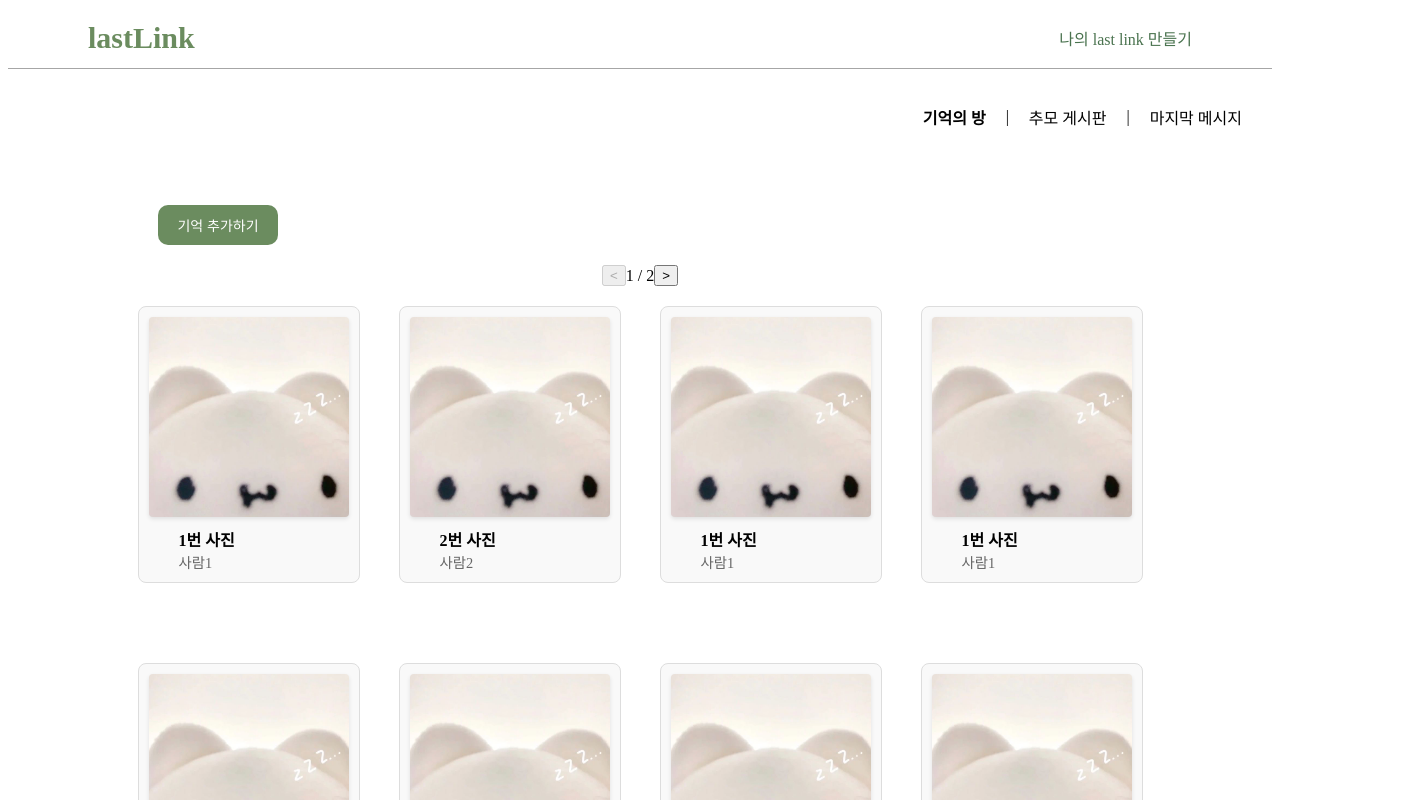
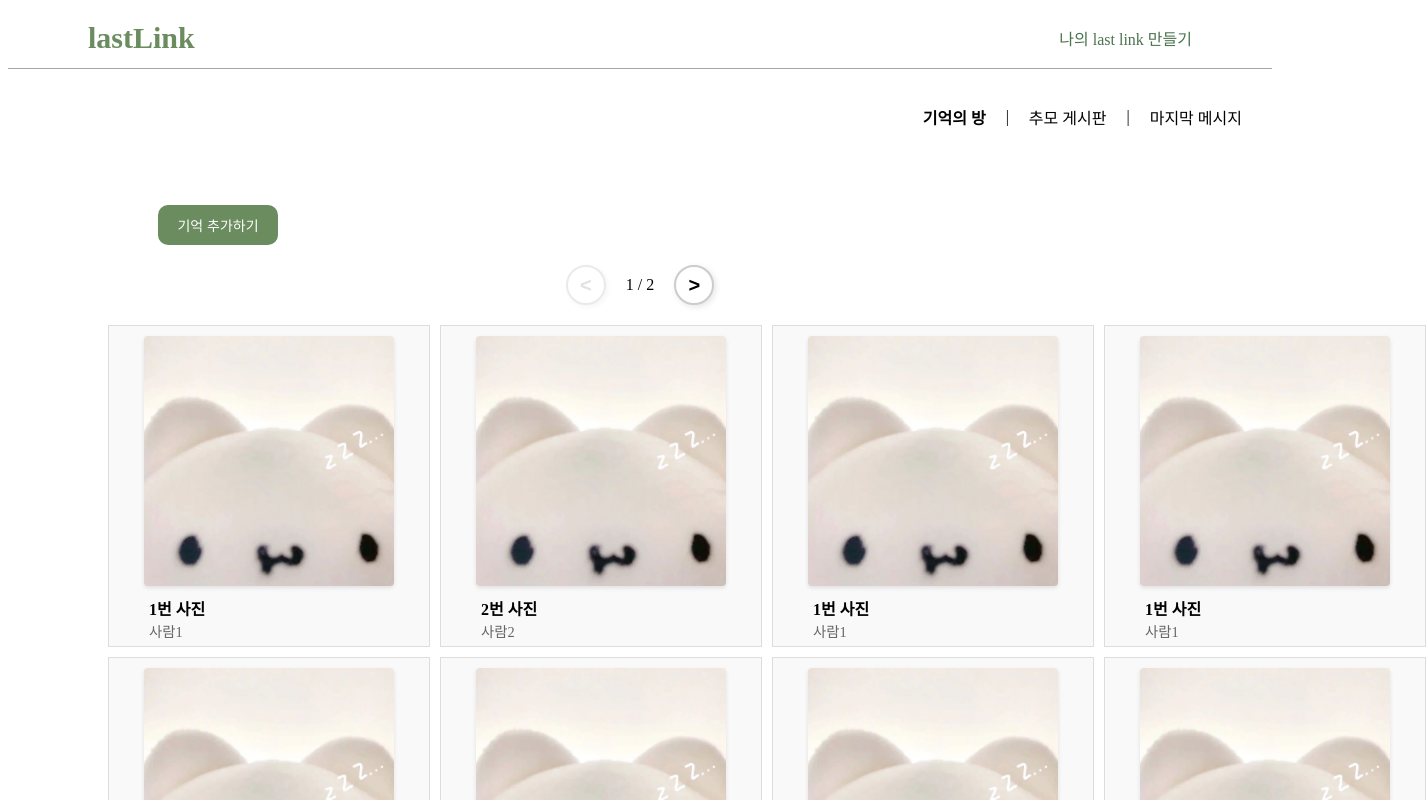
Before and after one commit to LikeLion-13th-INHA-Hachathon-Team-F/teamF-web, a React (Vite) app in the folder LikeLion-Hachathon-Front/: page /visitor in a window 1280 px wide. Both pictures are taken after a click on the button "입장하기". Shown: the top 800 px of the page, 1426 px wide, since content can reach past the window. Built offline with nearby package versions, Linux system fonts and the light colour scheme.

Commit message:
css 하는중

```diff
--- a/LikeLion-Hachathon-Front/package.json
+++ b/LikeLion-Hachathon-Front/package.json
@@ -15,6 +15,7 @@
     "gh-pages": "^6.3.0",
     "react": "^19.1.0",
     "react-dom": "^19.1.0",
+    "react-pageflip": "^2.0.3",
     "react-router-dom": "^7.6.3"
   },
   "devDependencies": {
--- a/LikeLion-Hachathon-Front/src/Visitor/MemoryRoom/MemoryRoom.css
+++ b/LikeLion-Hachathon-Front/src/Visitor/MemoryRoom/MemoryRoom.css
@@ -27,10 +27,10 @@
   display: grid;
   grid-template-columns: repeat(4, 1fr); /* 4열 */
   grid-template-rows: repeat(2, auto);   /* 2행 (자동 높이) */
-  gap: 80px;
+  gap: 10px 10px; /* 행과 열 사이의 간격 */
   padding: 20px;
-  padding-left: 150px;
-  padding-right: 150px;
+  padding-left: 100px;
+  padding-right: 100px;
 }
 
 .photo-card {
@@ -41,13 +41,15 @@
   background-color: #f9f9f9;
   border: 1px solid #ddd;
   padding: 10px;
-  border-radius: 8px;
   overflow: hidden;
+  width: 300px; /* 카드 너비 */
+  height: 300px; /* 카드 높이 */
+  transition: transform 0.3s ease;
 }
 
 .photo-image {
-  width: 200px;
-  height: 200px;
+  width: 250px;
+  height: 250px;
   aspect-ratio: 1 / 1; /* 정사각형 비율 유지 */
   object-fit: cover;
   background-color: #eee;
@@ -71,9 +73,35 @@
   align-self: baseline;
   padding-left: 30px;
 }
-.gallery-controls{
+.gallery-controls {
   display: flex;
   justify-content: center;
   align-items: center;
   margin-top: 20px;
+  gap: 20px; /* 버튼 사이 간격 */
 }
+
+.gallery-controls button {
+  background-color: #ffffff;
+  border: 2px solid #ccc;
+  border-radius: 50%;
+  width: 40px;
+  height: 40px;
+  font-size: 20px;
+  font-weight: bold;
+  cursor: pointer;
+  transition: all 0.2s ease;
+  box-shadow: 2px 2px 6px rgba(0, 0, 0, 0.1);
+}
+
+.gallery-controls button:hover {
+  background-color: #f0f0f0;
+  transform: scale(1.1);
+  border-color: #999;
+}
+
+.gallery-controls button:disabled {
+  opacity: 0.4;
+  cursor: not-allowed;
+  transform: none;
+}
--- a/LikeLion-Hachathon-Front/src/Visitor/MemoryRoom/MemoryRoom.jsx
+++ b/LikeLion-Hachathon-Front/src/Visitor/MemoryRoom/MemoryRoom.jsx
@@ -2,6 +2,7 @@ import React, { useState } from 'react';
 import { useNavigate } from 'react-router-dom';
 import { motion, AnimatePresence } from 'framer-motion';
 import './MemoryRoom.css';
+import HTMLFlipBook from 'react-pageflip';
 
 const MemoryRoom = () => {
   const navigate = useNavigate();
```
Also changed, not shown: 1 other file (tests, documents, lock files or other folders).
